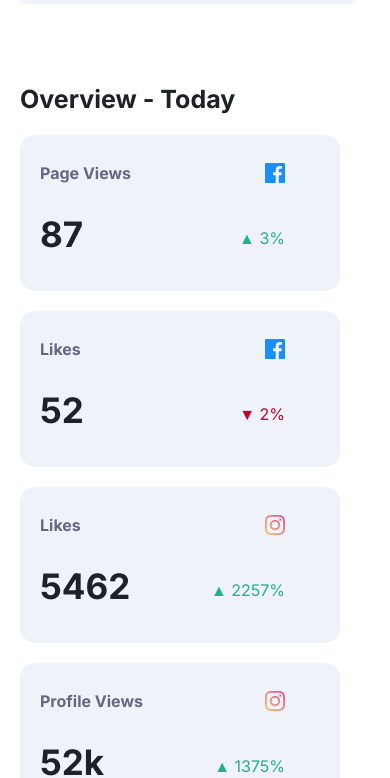
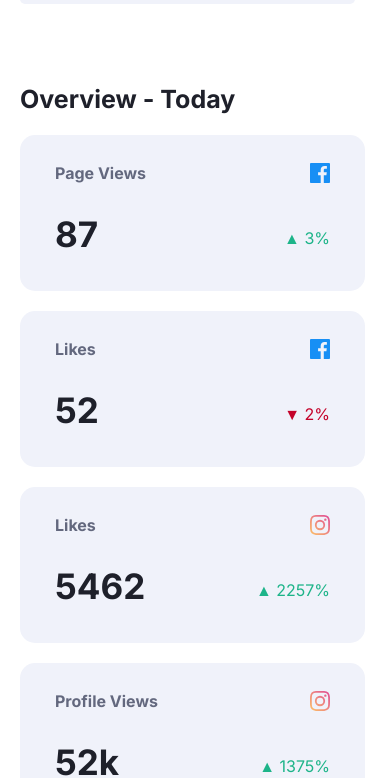
Before and after one commit to Thomasvdk783/Frontend-Mentor-Social-Media-Dashbord, a plain HTML site: page index.html in a window 390 px wide. Shown: the part 1222-2000 px from the top of the page. Drawn offline with Linux system fonts and the light colour scheme.

Commit message:
Update responsive-style.css

```diff
--- a/styles/responsive-style.css
+++ b/styles/responsive-style.css
@@ -3,6 +3,7 @@
 @media (max-width: 800px){
     body{
         max-width: 375px;
+        width:98%;
         text-align: center;
         align-content: center;
         padding-left: 5px;
@@ -15,6 +16,11 @@
     #dashboard{
         padding-left: 15px;
         padding-right: 15px;
+    }
+
+    .dashboard-2 {
+        max-width: 360px;
+        width: 100%;
     }
     .menu{
         display: flex;
@@ -59,10 +65,17 @@
 
     .blocks-part-2{
         margin-bottom: 20px;
+        margin-left: 0;
+        margin-right:0;
+        padding-right: 35px;
+        padding-left: 35px;
     }
 
     .blocks-parts{
-        width: 245px;
+        width: 100%;
+        display: flex;
+        flex-direction: row;
+        justify-content: space-between;
       }
 
 }
```
